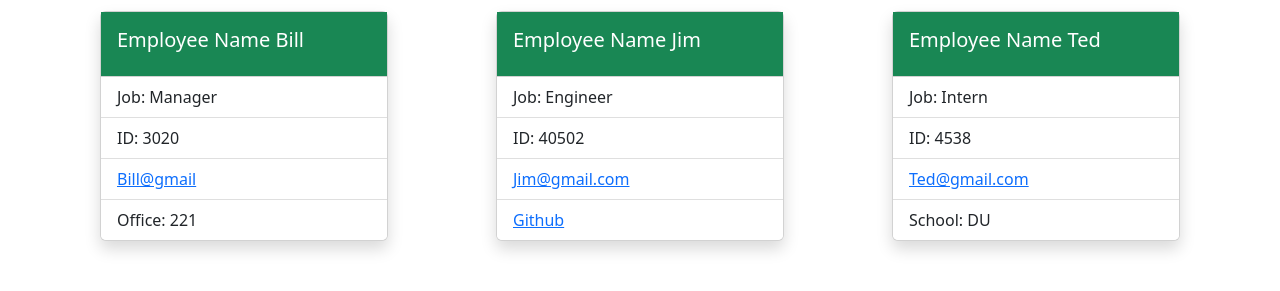
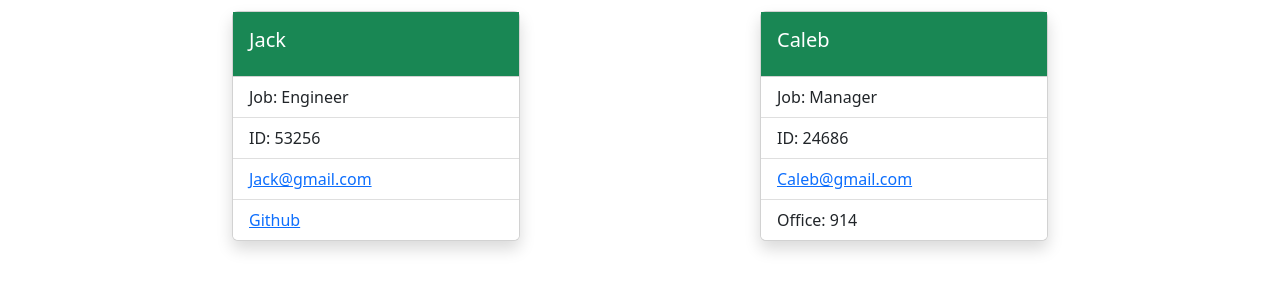
Before and after one commit to JacksonGrimm/Team-Profile-Generator, a website: page return/index1.html in a window 1280 px wide. Shown: the part 53-344 px from the top of the page. Drawn offline with nearby package versions, Linux system fonts and the light colour scheme.

```diff
--- a/return/index1.html
+++ b/return/index1.html
@@ -24,32 +24,22 @@
 </div>
 <main class="d-flex justify-content-evenly"><div class="card m-2 shadow" style="width: 18rem">
       <div class="card-body bg-success">
-        <h5 class="card-title text-white">Employee Name Bill</h5>
+        <h5 class="card-title text-white">Jack</h5>
+      </div>
+      <ul class="list-group list-group-flush">
+        <li class="list-group-item">Job: Engineer</li>
+        <li class="list-group-item">ID: 53256</li>
+        <li class="list-group-item"><a href= "mailto: Jack@gmail.com">Jack@gmail.com</a></li>
+        <li class="list-group-item"><a href = "https://github.com/Jack" target="_blank">Github</a></li>
+      </ul>
+    </div><div class="card m-2 shadow" style="width: 18rem">
+      <div class="card-body bg-success">
+        <h5 class="card-title text-white">Caleb</h5>
       </div>
       <ul class="list-group list-group-flush">
         <li class="list-group-item">Job: Manager</li>
-        <li class="list-group-item">ID: 3020</li>
-        <li class="list-group-item"><a href= "mailto: Bill@gmail">Bill@gmail</a></li>
-        <li class="list-group-item">Office: 221</li>
-      </ul>
-    </div><div class="card m-2 shadow" style="width: 18rem">
-      <div class="card-body bg-success">
-        <h5 class="card-title text-white">Employee Name Jim</h5>
-      </div>
-      <ul class="list-group list-group-flush">
-        <li class="list-group-item">Job: Engineer</li>
-        <li class="list-group-item">ID: 40502</li>
-        <li class="list-group-item"><a href= "mailto: Jim@gmail.com">Jim@gmail.com</a></li>
-        <li class="list-group-item"><a href = "https://github.com/Jim" target="_blank">Github</a></li>
-      </ul>
-    </div><div class="card m-2 shadow" style="width: 18rem">
-      <div class="card-body bg-success">
-        <h5 class="card-title text-white">Employee Name Ted</h5>
-      </div>
-      <ul class="list-group list-group-flush">
-        <li class="list-group-item">Job: Intern</li>
-        <li class="list-group-item">ID: 4538</li>
-        <li class="list-group-item"><a href= "mailto: Ted@gmail.com">Ted@gmail.com</a></li>
-        <li class="list-group-item">School: DU</li>
+        <li class="list-group-item">ID: 24686</li>
+        <li class="list-group-item"><a href= "mailto: Caleb@gmail.com">Caleb@gmail.com</a></li>
+        <li class="list-group-item">Office: 914</li>
       </ul>
     </div>
```
Also changed, not shown: 2 other files.
